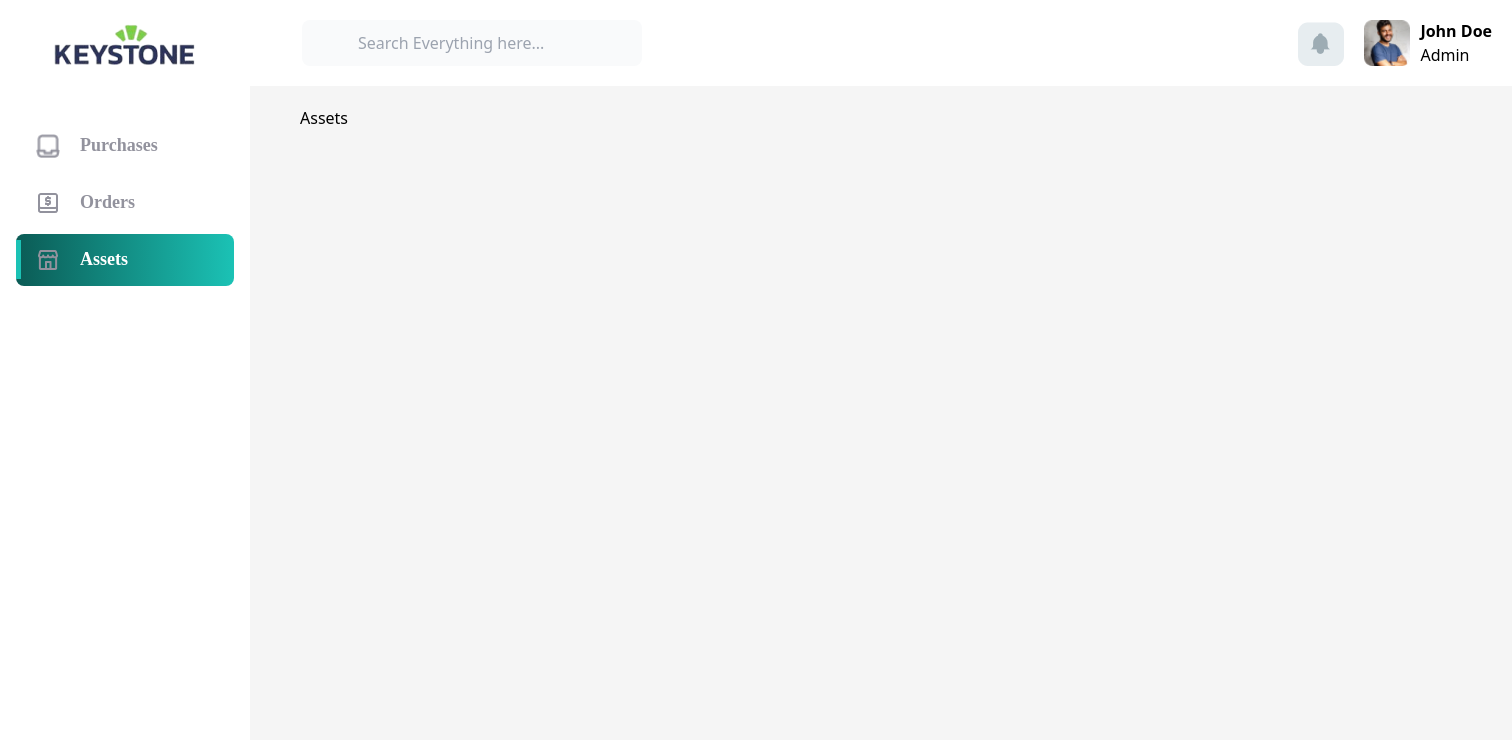
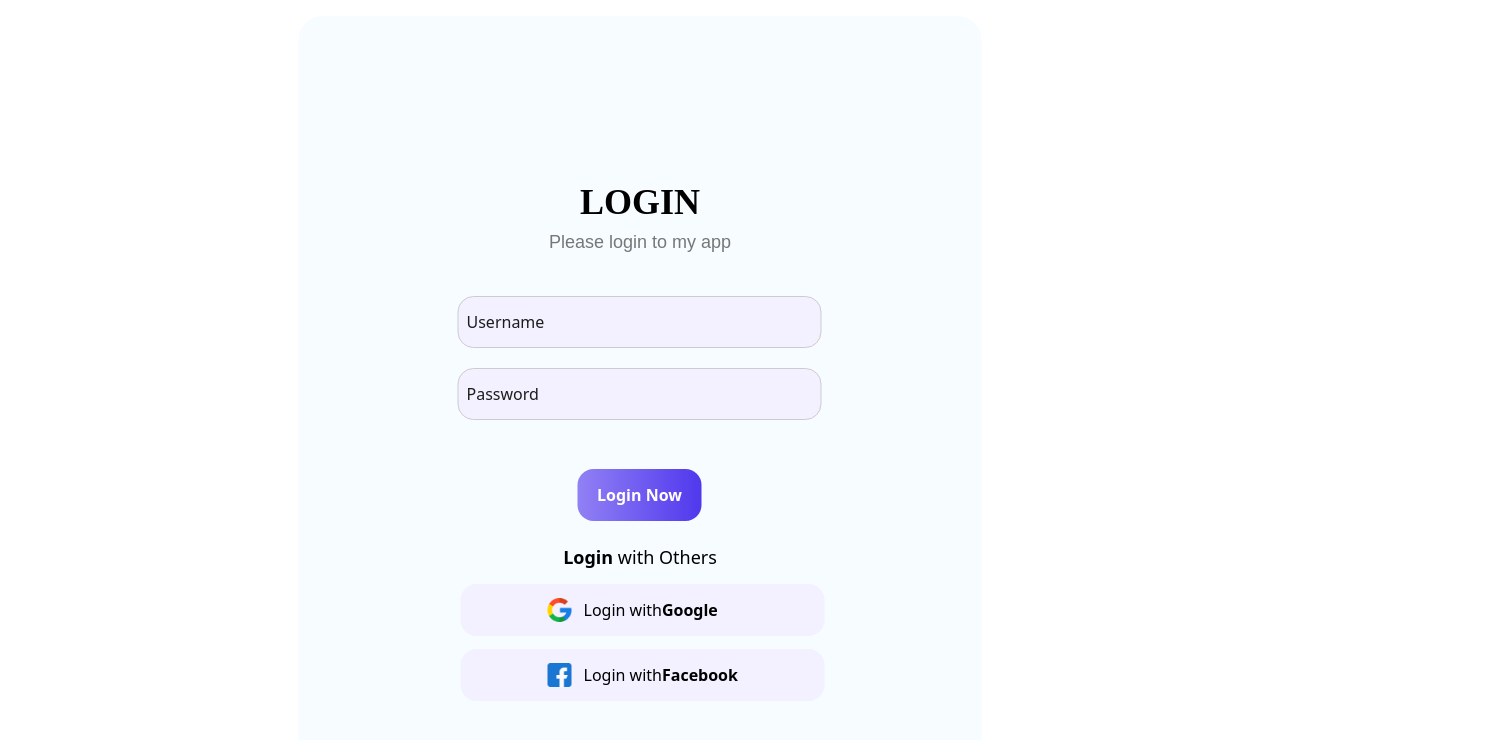
Before and after one commit to SrikanthBethi9885/ivanti-servicereq, a React (Create React App) app: page /assets in a window 1280 px wide. Shown: the top 740 px of the page, 1512 px wide, since content can reach past the window. Built offline with nearby package versions, Linux system fonts and the light colour scheme.

Commit message:
login page created

```diff
--- a/src/App.tsx
+++ b/src/App.tsx
@@ -8,28 +8,30 @@ import Tickets from "./MCPC-APP/Content/Tickets";
 import Orders from "./MCPC-APP/Content/Orders";
 import Deployment from "./MCPC-APP/Content/Deployment";
 import Assets from "./MCPC-APP/Content/Assets";
+import LogiPage from "./MCPC-APP/Pages/LogiPage";
 const App = () => {
 
   return (
-    <Router>
-      <div className="custom-layout">
-        <Header />
-        <div className="main-content">
-          <Sidebar />
-          <div className="content">
-            <Routes>
-              <Route path="/purchases" element={<Purchases />} />
-              <Route path="/inventory" element={<Inventory />} />
-              <Route path="/tickets" element={<Tickets />} />
-              <Route path="/orders" element={<Orders />} />
-              <Route path="/deployment" element={<Deployment />} />
-              <Route path="/assets" element={<Assets />} />
-            </Routes>
-          </div>
-        </div>
-      </div>
-    </Router>
+    // <Router>
+    //   <div className="custom-layout">
+    //     <Header />
+    //     <div className="main-content">
+    //       <Sidebar />
+    //       <div className="content">
+    //         <Routes>
+    //           <Route path="/purchases" element={<Purchases />} />
+    //           <Route path="/inventory" element={<Inventory />} />
+    //           <Route path="/tickets" element={<Tickets />} />
+    //           <Route path="/orders" element={<Orders />} />
+    //           <Route path="/deployment" element={<Deployment />} />
+    //           <Route path="/assets" element={<Assets />} />
+    //         </Routes>
+    //       </div>
+    //     </div>
+    //   </div>
+    // </Router>
     // <Layout />
+    <LogiPage />
   );
 };
 
--- /dev/null
+++ b/src/MCPC-APP/Pages/LogiPage.tsx
@@ -0,0 +1,22 @@
+import React from 'react'
+import './LoginPage.css'
+const LogiPage = () => {
+    return (
+        <div className='Login'>
+            <h1 className="header">LOGIN</h1>
+            <p className="subtext">Please login to my app</p>
+            <div className="input-container">
+                <input type="text" placeholder="Username" className="input-field" />
+                <input type="password" placeholder="Password" className="input-field" />
+                <button className='login-button'>Login Now</button>
+            </div>
+            <div>
+                <p style={{ fontSize: '18px', marginTop: '23px', marginBottom: '13px' }}><b>Login</b> with Others</p>
+                <button className='google-button'><img src='./google.png' />Login with  <b> Google</b></button>
+                <button className='google-button'><img src='./facebook.png' />Login with  <b> Facebook</b></button>
+            </div>
+        </div>
+    )
+}
+
+export default LogiPage
--- /dev/null
+++ b/src/MCPC-APP/Pages/LoginPage.css
@@ -0,0 +1,78 @@
+.Login {
+    width: 683px;
+    height: 768px;
+    position: fixed;
+    top: 50%;
+    left: 50%;
+    transform: translate(-50%, -50%);
+    background-color: #F6FCFF;
+    border-radius: 24px;
+    text-align: center;
+}
+
+.header {
+    font-family: 'Poppins';
+    font-weight: 600;
+    font-size: 36px;
+    margin-top: 40px;
+    margin-top: 159px;
+}
+
+.subtext {
+    font-family: 'Poppins', sans-serif;
+    font-size: 18px;
+    color: #777;
+    margin-bottom: 40px;
+}
+
+.input-container {
+    margin-top: 40px;
+    display: flex;
+    flex-direction: column;
+}
+
+.input-field {
+    width: 364px;
+    height: 52px;
+    margin-bottom: 20px;
+    padding: 8px;
+    font-size: 16px;
+    border: 1px solid #ccc;
+    border-radius: 16px;
+    margin-left: 159px;
+    margin-right: 160px;
+    background-color: #F3F1FF;
+}
+
+.input-field::placeholder {
+    color: #1C1C1C;
+}
+
+.login-button {
+    background: linear-gradient(to right, #9181F4, #5038ED);
+    font-weight: 700;
+    color: #ffff;
+    width: 124px;
+    height: 52px;
+    border-radius: 16px;
+    margin-left: 279px;
+    margin-top: 29px;
+}
+
+.google-button {
+    display: flex;
+    align-items: center;
+    width: 364px;
+    height: 52px;
+    background-color: #F3F1FF;
+    border-radius: 16px;
+    margin-bottom: 13px;
+    margin-left: 162px;
+}
+
+.google-button img {
+    margin-left: 87px;
+    width: 24px;
+    height: 24px;
+    margin-right: 12px;
+}
```
Also changed, not shown: public/facebook.png (added), public/google.png (added).
